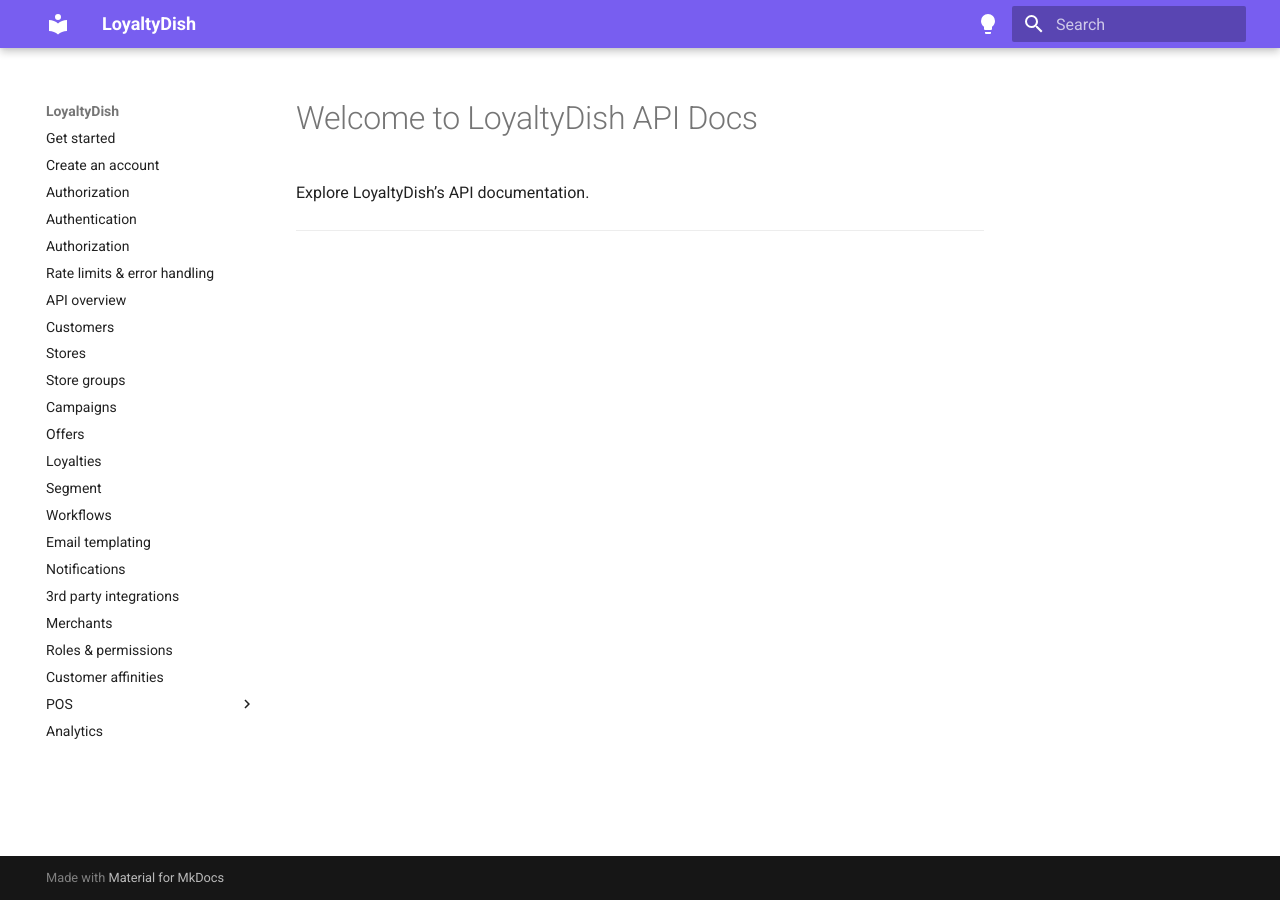
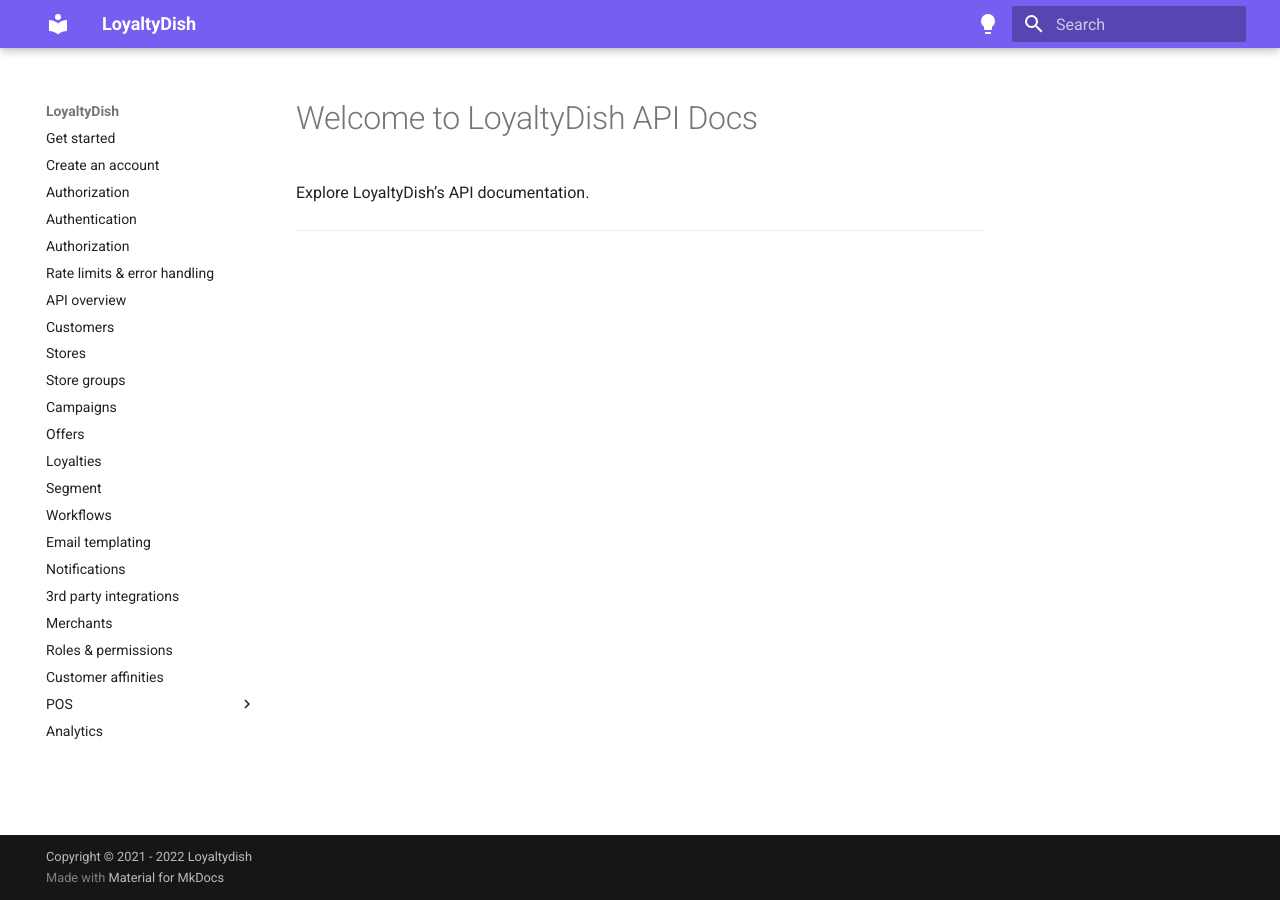
Before and after one commit to Loyaltydish/loyaltydish-docs, an MkDocs documentation site: the page built from docs/index.md, in a window 1280 px wide. Built offline with MkDocs 1.6.1 and Material for MkDocs 9.7.7, drawn with Linux system fonts in a browser that asks for light colours.

Commit message:
Updated the footer

```diff
--- a/mkdocs.yml
+++ b/mkdocs.yml
@@ -65,3 +65,5 @@
   - pymdownx.superfences
   - pymdownx.tabbed:
       alternate_style: true
+
+copyright: Copyright &copy; 2021 - 2022 Loyaltydish
```
